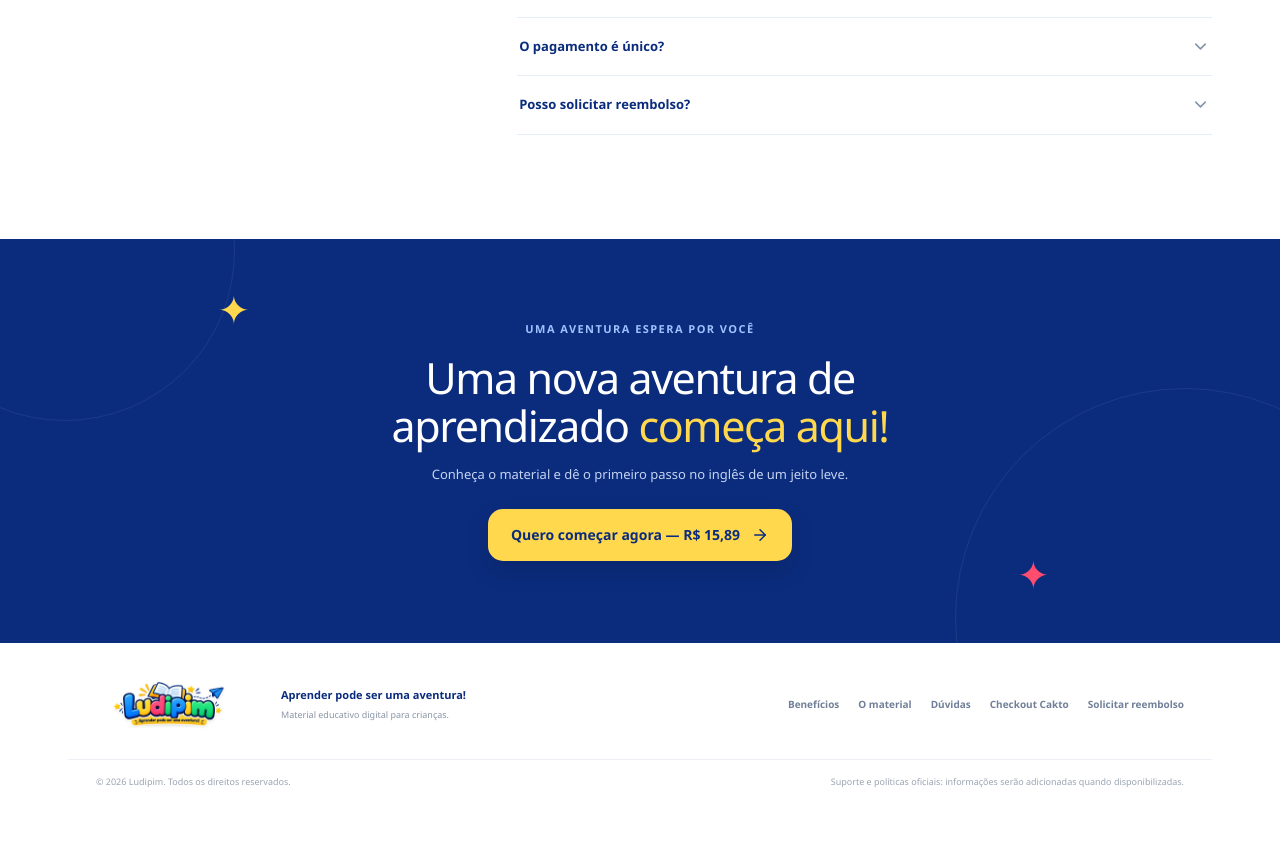
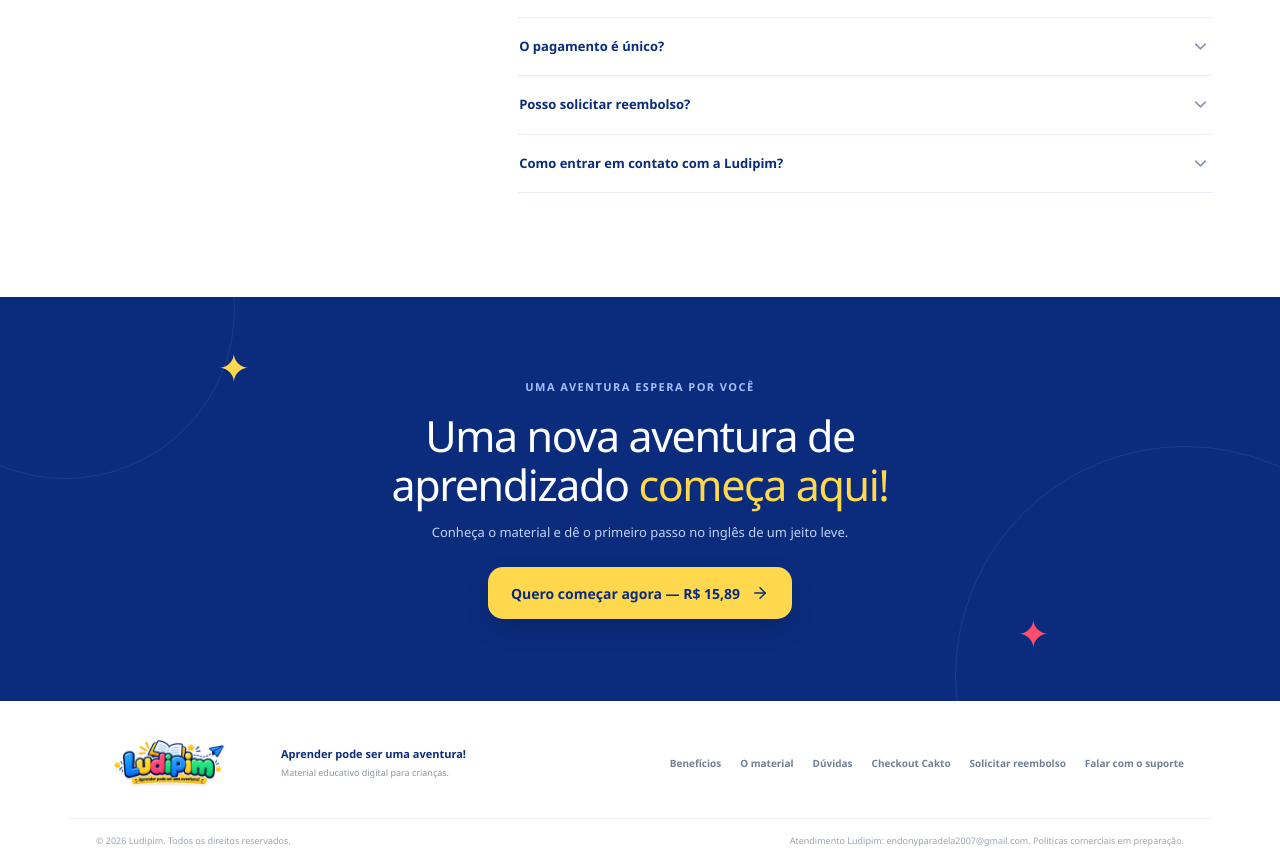
Before and after one commit to donyxxj7/ludipim-landing-page, a Next.js app: page / in a window 1280 px wide. Shown: the part 4700-5567 px from the top of the page. Before the commit the page ends 5509 px from the top, so only its background shows below. Built offline with nearby package versions, Linux system fonts and the light colour scheme; no server answers.

Commit message:
feat: publish verified owner-provided Ludipim support contact

```diff
--- a/app/page.tsx
+++ b/app/page.tsx
@@ -24,6 +24,7 @@ const faqs = [
   { q: "Como recebo o material após a compra?", a: "A compra é realizada no checkout da Cakto. As instruções de acesso são apresentadas pela plataforma após a confirmação; consulte as informações do checkout." },
   { q: "O pagamento é único?", a: "Sim, é uma compra única. O produto custa R$ 14,90 e o checkout atualmente informa taxa de serviço de R$ 0,99, totalizando R$ 15,89 à vista. Confira o resumo final antes de pagar; parcelamento pode ter acréscimos." },
   { q: "Posso solicitar reembolso?", a: "Sim. Em compras pela internet, há direito legal de arrependimento em até 7 dias. A Cakto disponibiliza um portal para pedidos de reembolso; o acesso está no rodapé desta página. O contato do produtor também consta no e-mail de confirmação da compra." },
+  { q: "Como entrar em contato com a Ludipim?", a: "Para dúvidas sobre o material, acesso à compra ou solicitações de atendimento, escreva para endonyparadela2007@gmail.com. O endereço também está disponível no rodapé." },
 ];
 
 function BuyButton({ children, className = "" }: { children: React.ReactNode; className?: string }) {
@@ -71,6 +72,6 @@ export default function Home() {
       <section className="final-cta"><div className="final-decor decor-left">✦</div><div className="final-decor decor-right">✦</div><div className="final-cta-inner"><span className="eyebrow">UMA AVENTURA ESPERA POR VOCÊ</span><h2>Uma nova aventura de aprendizado <span>começa aqui!</span></h2><p>Conheça o material e dê o primeiro passo no inglês de um jeito leve.</p><BuyButton>Quero começar agora — R$ 15,89</BuyButton></div></section>
     </main>
 
-    <footer className="site-footer"><div className="footer-main"><a href="#inicio" className="footer-brand"><Image src="/images/ludipim-logo.webp" alt="Ludipim — Aprender pode ser uma aventura!" width={1200} height={400}/></a><p>Aprender pode ser uma aventura!<br/><span>Material educativo digital para crianças.</span></p><div className="footer-links"><a href="#beneficios">Benefícios</a><a href="#material">O material</a><a href="#duvidas">Dúvidas</a><a href={CHECKOUT_URL} target="_blank" rel="noopener noreferrer">Checkout Cakto</a><a href="https://reembolso.cakto.com.br/" target="_blank" rel="noopener noreferrer">Solicitar reembolso</a></div></div><div className="footer-bottom"><span>© {new Date().getFullYear()} Ludipim. Todos os direitos reservados.</span><span>Suporte e políticas oficiais: informações serão adicionadas quando disponibilizadas.</span></div></footer>
+    <footer className="site-footer"><div className="footer-main"><a href="#inicio" className="footer-brand"><Image src="/images/ludipim-logo.webp" alt="Ludipim — Aprender pode ser uma aventura!" width={1200} height={400}/></a><p>Aprender pode ser uma aventura!<br/><span>Material educativo digital para crianças.</span></p><div className="footer-links"><a href="#beneficios">Benefícios</a><a href="#material">O material</a><a href="#duvidas">Dúvidas</a><a href={CHECKOUT_URL} target="_blank" rel="noopener noreferrer">Checkout Cakto</a><a href="https://reembolso.cakto.com.br/" target="_blank" rel="noopener noreferrer">Solicitar reembolso</a><a href="mailto:endonyparadela2007@gmail.com">Falar com o suporte</a></div></div><div className="footer-bottom"><span>© {new Date().getFullYear()} Ludipim. Todos os direitos reservados.</span><span>Atendimento Ludipim: <a className="support-email" href="mailto:endonyparadela2007@gmail.com">endonyparadela2007@gmail.com</a>. Políticas comerciais em preparação.</span></div></footer>
   </>;
 }
```
